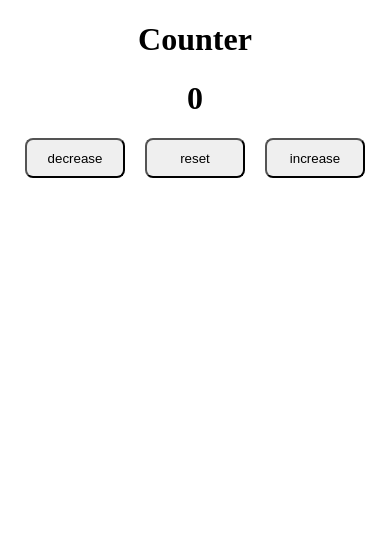
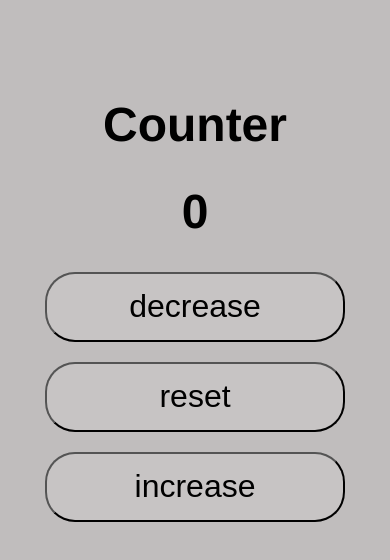
Before and after one commit to jihaneeee/simple-counter, a plain HTML site: page index.html in a window 390 px wide. Drawn offline with Linux system fonts and the light colour scheme.

Commit message:
Add reponsiveness

```diff
--- a/style.css
+++ b/style.css
@@ -1,8 +1,20 @@
     h1{
         text-align: center;
     }
+    body {
+        display: flex;
+        justify-content: center;
+        align-items: center;
+        height: 70vh;
+        background-color: #c0bdbd;
+
+    }
     .counter_container {
         text-align: center;
+        font-family:'Franklin Gothic Medium', 'Arial Narrow', Arial, sans-serif;
+        font-size:xx-large;
+        font-weight:bolder;
+
 
     }
 
@@ -10,15 +22,36 @@ h1{
         display: flex;
         justify-content: center; /* Center the blocks horizontally */
         align-items: center; /* Align blocks vertically */
-    gap: 20px; /* Add space between blocks */
+        gap: 30px; /* Add space between blocks */
 
     }
 
 
+
     button {
 
+        font-size:xxx-large;
+        width: 250px;
+        height: 70px;
+        border-radius: 30px;
+        background-color: #c7c4c4;
+    }
 
-    width: 100px;
-    height: 40px;
-    border-radius: 8px;
+        @media (max-width :800px){
+                button {
+                    font-size:xx-large;
+                    margin-bottom: 20px; /* Adds 20px space below each button */
+                    width: 80%;
+                    height: 70px;
                 }
+
+                .manage {
+                    display: block;
+                }
+                .counter_container {
+                    font-size:x-large;
+                    font-weight:bolder;
+
+
+                }
+            }
```
Lines whose indentation alone changed are shown as unchanged.
